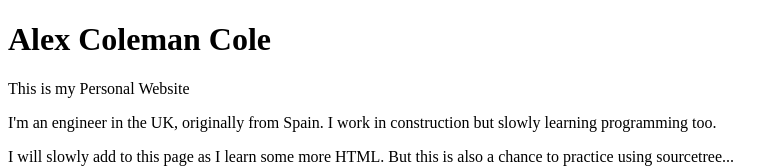
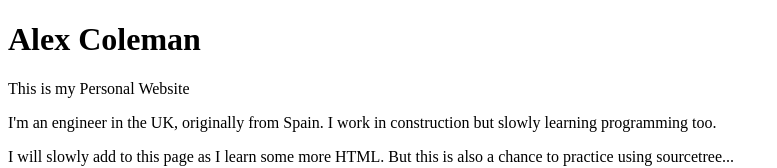
Before and after one commit to alexcoleman7/alexcoleman7.github.io, a plain HTML site: page index.html in a window 1280 px wide. Shown: the top 168 px of the page, without its empty margins (0-777 px from the left). Drawn offline with Linux system fonts and the light colour scheme.

Commit message:
Update index.html

```diff
--- a/index.html
+++ b/index.html
@@ -1,7 +1,7 @@
 <!DOCTYPE html>
 <html>
   <body>
-    <h1>Alex Coleman Cole</h1>
+    <h1>Alex Coleman</h1>
     <p>This is my Personal Website</p>
     <p>I'm an engineer in the UK, originally from Spain. I work in construction
     but slowly learning programming too.</p>
```
